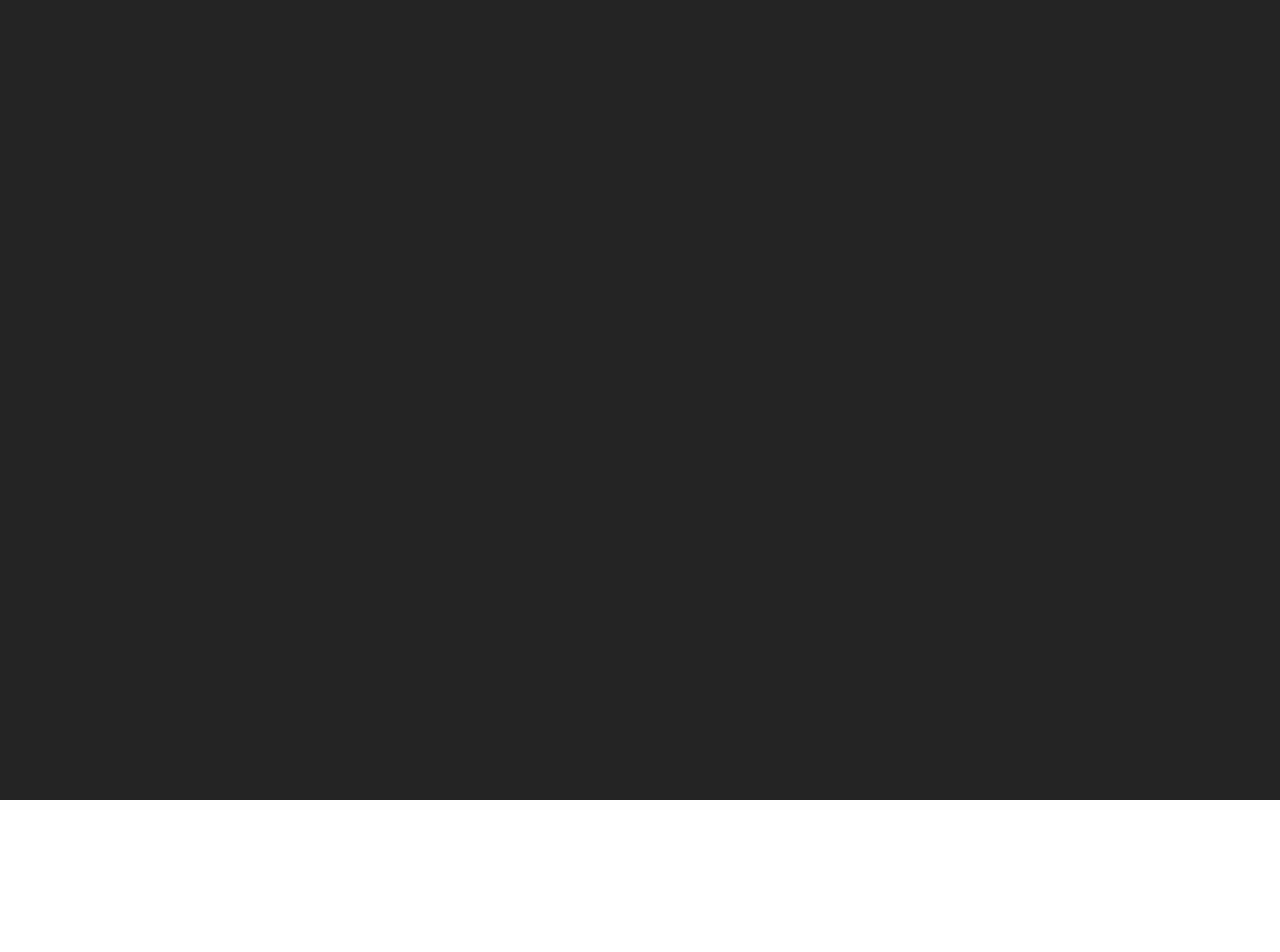
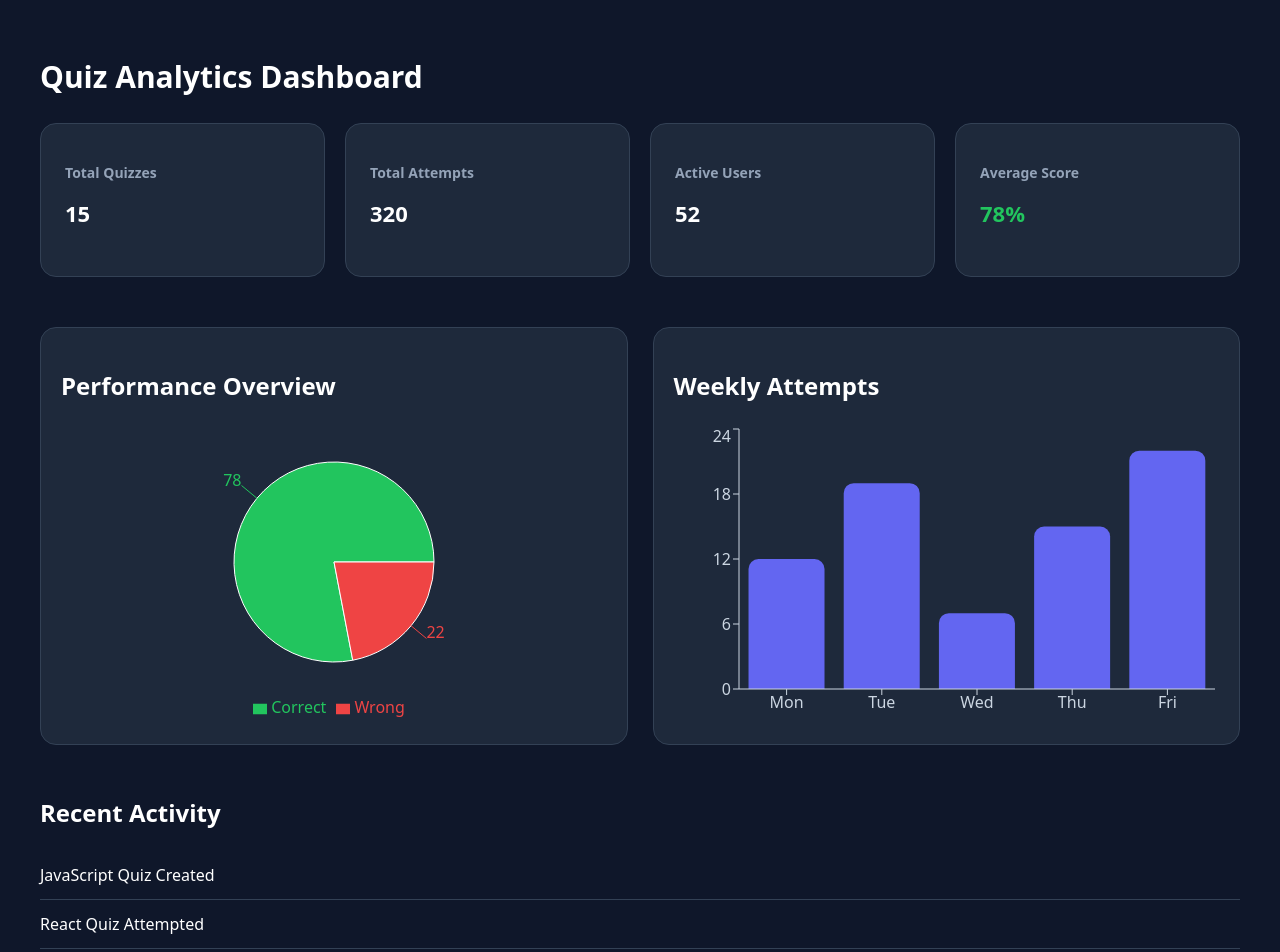
Before and after one commit to saachirk/quiz-builder, a React app in the folder frontend/: page /dashboard in a window 1280 px wide. Before the commit this address had no page. Shown: the top 952 px of the page. Before the commit the page ends 800 px from the top, so only its background shows below. Built offline with nearby package versions, Linux system fonts and the light colour scheme; the HTML template or start-up script is replaced by a standard one.

Commit message:
Dashboard Frontend

```diff
--- a/frontend/package.json
+++ b/frontend/package.json
@@ -14,7 +14,8 @@
     "lucide-react": "^0.564.0",
     "react": "^18.3.1",
     "react-dom": "^18.3.1",
-    "react-router-dom": "^7.13.0"
+    "react-router-dom": "^7.13.0",
+    "recharts": "^3.7.0"
   },
   "devDependencies": {
     "@eslint/js": "^9.39.1",
--- a/frontend/src/App.tsx
+++ b/frontend/src/App.tsx
@@ -1,5 +1,6 @@
 import React from 'react';
 import { BrowserRouter as Router, Routes, Route } from 'react-router-dom';
+import Dashboard from "./components/Dashboard";
 import Home from './components/Home';
 import Login from './components/login';
 import Register from "./components/Register";
@@ -12,6 +13,7 @@ const App: React.FC = () => {
         <Route path="/" element={<Home />} />
         <Route path="/login" element={<Login />} />
         <Route path="/register" element={<Register />} />
+        <Route path="/dashboard" element={<Dashboard />} />
       </Routes>
     </Router>
   );
--- /dev/null
+++ b/frontend/src/components/Dashboard.tsx
@@ -0,0 +1,113 @@
+import React from "react";
+import {
+  PieChart,
+  Pie,
+  Cell,
+  Tooltip,
+  Legend,
+  ResponsiveContainer,
+  BarChart,
+  Bar,
+  XAxis,
+  YAxis,
+} from "recharts";
+import "../styles/Dashboard.css";
+
+const pieData = [
+  { name: "Correct", value: 78 },
+  { name: "Wrong", value: 22 },
+];
+
+const barData = [
+  { name: "Mon", attempts: 12 },
+  { name: "Tue", attempts: 19 },
+  { name: "Wed", attempts: 7 },
+  { name: "Thu", attempts: 15 },
+  { name: "Fri", attempts: 22 },
+];
+
+const COLORS = ["#22c55e", "#ef4444"];
+
+const Dashboard: React.FC = () => {
+  return (
+    <div className="dashboard">
+      <h1 className="dashboard-title">Quiz Analytics Dashboard</h1>
+
+      {/* Stats Cards */}
+      <div className="dashboard-grid">
+        <div className="card">
+          <h3>Total Quizzes</h3>
+          <p>15</p>
+        </div>
+
+        <div className="card">
+          <h3>Total Attempts</h3>
+          <p>320</p>
+        </div>
+
+        <div className="card">
+          <h3>Active Users</h3>
+          <p>52</p>
+        </div>
+
+        <div className="card highlight">
+          <h3>Average Score</h3>
+          <p>78%</p>
+        </div>
+      </div>
+
+      {/* Charts */}
+      <div className="charts-grid">
+        <div className="chart-card">
+          <h2>Performance Overview</h2>
+          <ResponsiveContainer width="100%" height={300}>
+            <PieChart>
+              <Pie
+                data={pieData}
+                cx="50%"
+                cy="50%"
+                outerRadius={100}
+                dataKey="value"
+                label
+              >
+                {pieData.map((_, index) => (
+                  <Cell key={index} fill={COLORS[index]} />
+                ))}
+              </Pie>
+              <Tooltip />
+              <Legend />
+            </PieChart>
+          </ResponsiveContainer>
+        </div>
+
+        <div className="chart-card">
+          <h2>Weekly Attempts</h2>
+          <ResponsiveContainer width="100%" height={300}>
+            <BarChart data={barData}>
+              <XAxis dataKey="name" stroke="#cbd5e1" />
+              <YAxis stroke="#cbd5e1" />
+              <Tooltip />
+              <Bar
+                dataKey="attempts"
+                fill="#6366f1"
+                radius={[10, 10, 0, 0]}
+              />
+            </BarChart>
+          </ResponsiveContainer>
+        </div>
+      </div>
+
+      {/* Recent Activity */}
+      <div className="dashboard-section">
+        <h2>Recent Activity</h2>
+        <ul>
+          <li>JavaScript Quiz Created</li>
+          <li>React Quiz Attempted</li>
+          <li>DSA Quiz Updated</li>
+        </ul>
+      </div>
+    </div>
+  );
+};
+
+export default Dashboard;
--- a/frontend/src/components/Home.tsx
+++ b/frontend/src/components/Home.tsx
@@ -12,6 +12,7 @@ const Home: React.FC = () => {
         <div>
           <button className="nav-btn" onClick={() => navigate("/login")}>Login</button>
           <button className="nav-btn signup" onClick={() => navigate("/register")}>Sign Up</button>
+          <button className="nav-btn Dashboard" onClick={() => navigate("/dashboard")}>Dashboard</button>
         </div>
       </nav>
 
--- /dev/null
+++ b/frontend/src/styles/Dashboard.css
@@ -0,0 +1,81 @@
+.dashboard {
+  padding: 40px;
+  background: #0f172a;
+  min-height: 100vh;
+  color: white;
+}
+
+.dashboard-title {
+  font-size: 30px;
+  margin-bottom: 30px;
+  font-weight: 600;
+}
+
+.dashboard-grid {
+  display: grid;
+  grid-template-columns: repeat(auto-fit, minmax(220px, 1fr));
+  gap: 20px;
+}
+
+.card {
+  background: #1e293b;
+  padding: 24px;
+  border-radius: 16px;
+  border: 1px solid #334155;
+  transition: all 0.3s ease;
+}
+
+.card:hover {
+  transform: translateY(-6px);
+  border-color: #6366f1;
+  box-shadow: 0 0 20px rgba(99, 102, 241, 0.3);
+}
+
+.card h3 {
+  font-size: 14px;
+  color: #94a3b8;
+}
+
+.card p {
+  font-size: 22px;
+  font-weight: bold;
+  margin-top: 10px;
+}
+
+.highlight p {
+  color: #22c55e;
+}
+
+.charts-grid {
+  display: grid;
+  grid-template-columns: repeat(auto-fit, minmax(350px, 1fr));
+  gap: 25px;
+  margin-top: 50px;
+}
+
+.chart-card {
+  background: #1e293b;
+  padding: 20px;
+  border-radius: 16px;
+  border: 1px solid #334155;
+  transition: 0.3s;
+}
+
+.chart-card:hover {
+  border-color: #6366f1;
+  box-shadow: 0 0 25px rgba(99, 102, 241, 0.2);
+}
+
+.dashboard-section {
+  margin-top: 50px;
+}
+
+.dashboard-section ul {
+  list-style: none;
+  padding: 0;
+}
+
+.dashboard-section li {
+  padding: 12px 0;
+  border-bottom: 1px solid #334155;
+}
```
Also changed, not shown: 2 other files (tests, documents, lock files or other folders).
